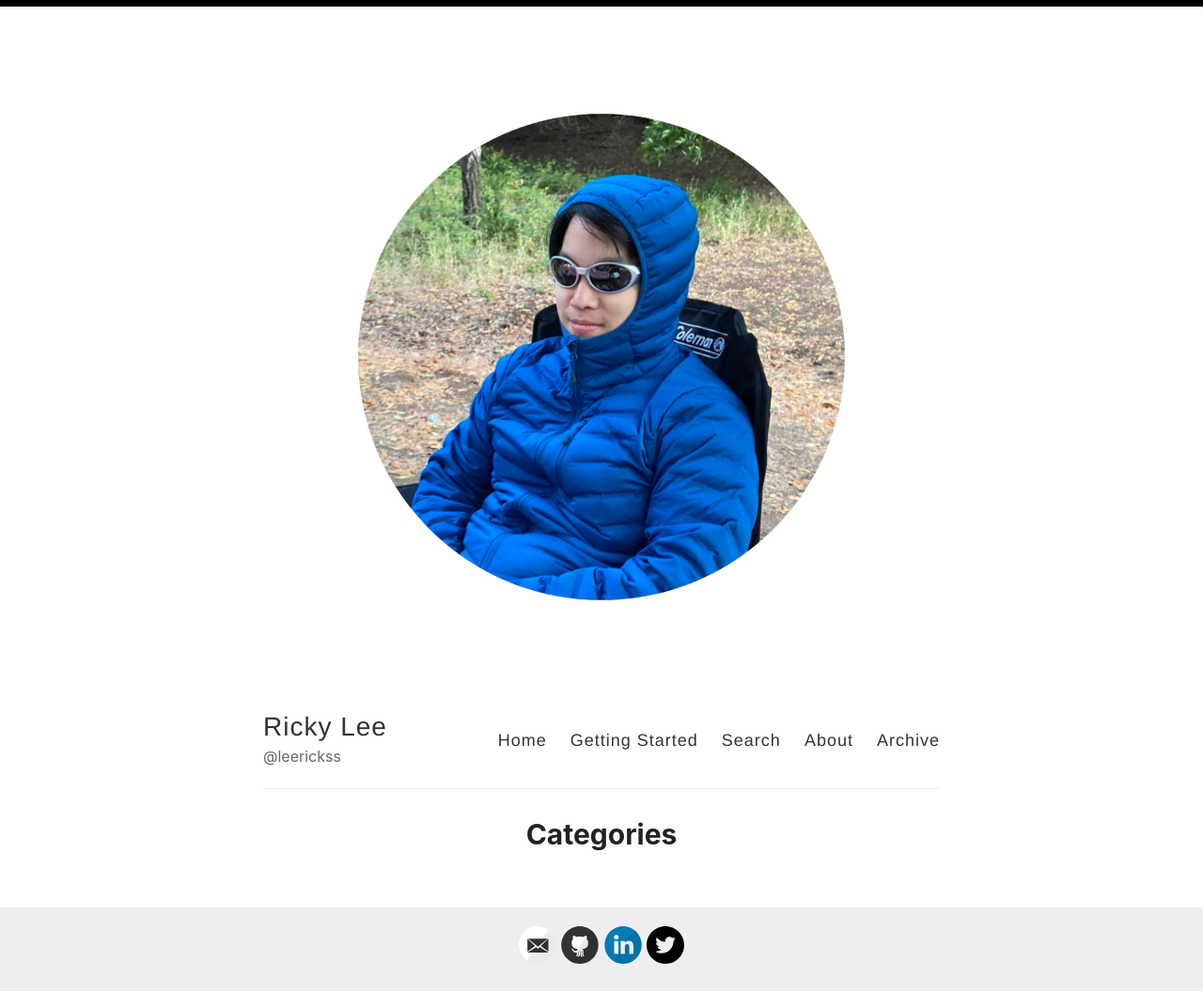
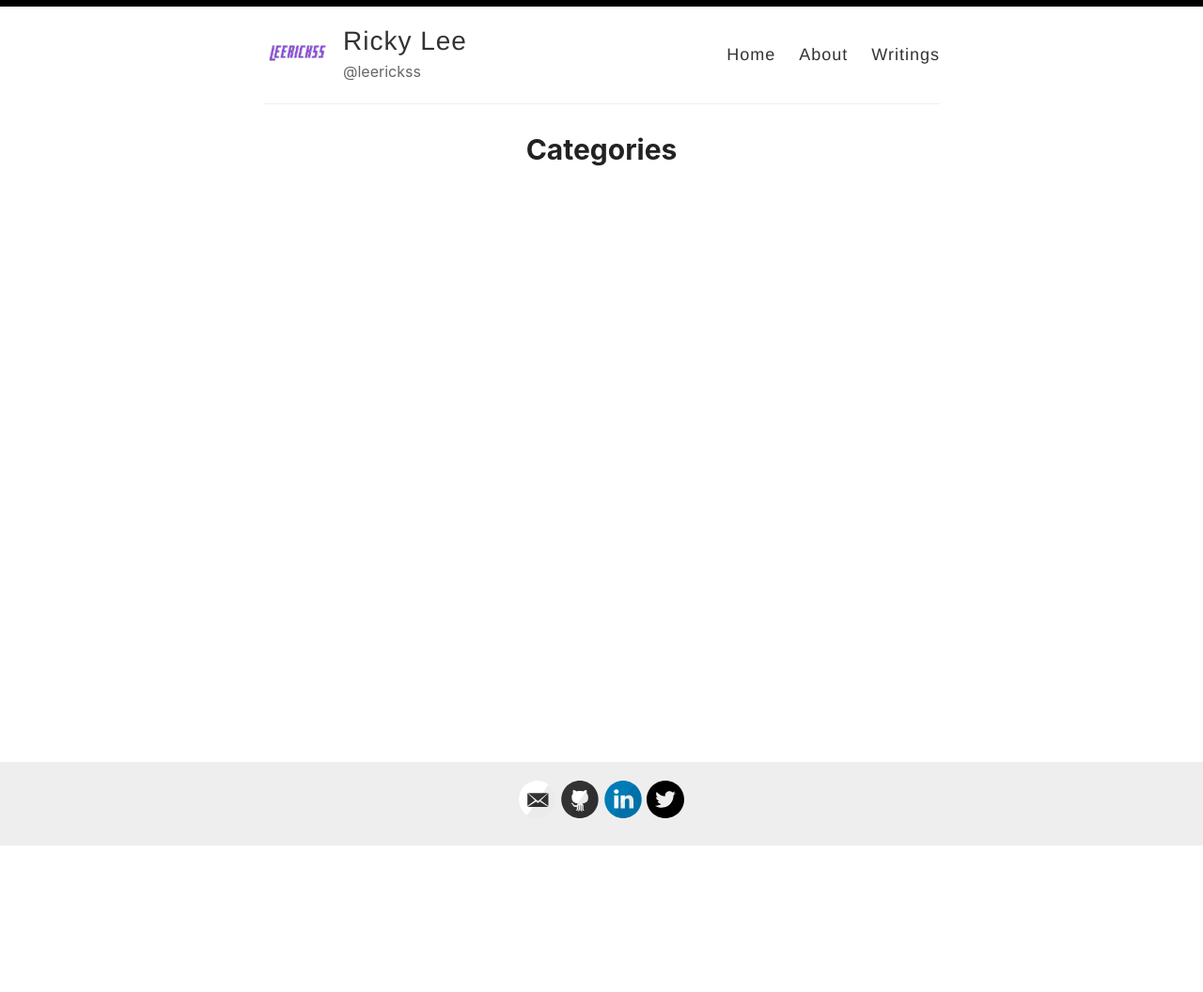
Before and after one commit to leerickss/leerickss.com, a Jekyll site: the page built from _pages/categories.md, in a window 1280 px wide. Shown: the whole page at 94% size. Built offline with Jekyll 4.4.1, drawn with Linux system fonts in a browser that asks for light colours; after the commit the page ends 901 px from its top, so only the background shows below that.

Commit message:
site avatar -> site logo

```diff
--- a/_layouts/default.html
+++ b/_layouts/default.html
@@ -20,7 +20,7 @@
       <div class="wrapper-masthead">
         <div class="container">
           <header class="masthead clearfix">
-            <a href="{{ site.baseurl }}/" class="site-avatar"><img src="{{ site.baseurl }}{{ site.avatar }}" alt="{{ site.title }}" /></a>
+            <a href="{{ site.baseurl }}/" class="site-logo"><img src="{{ site.baseurl }}{{ site.logo}}" alt="{{ site.title }}" /></a>
 
             <div class="site-info">
               <h1 class="site-name"><a href="{{ site.baseurl }}/">{{ site.name }}</a></h1>
@@ -30,10 +30,13 @@
             <nav>
               <!-- add pages here -->
               <a href="{{ site.baseurl }}/">Home</a>
-              <a href="{{ site.baseurl }}/getting-started">Getting Started</a>
-              <a href="{{ site.baseurl }}/search">Search</a>
               <a href="{{ site.baseurl }}/about">About</a>
-              <a href="{{ site.baseurl }}/archive">Archive</a>
+              <!-- <a href="{{ site.baseurl }}/">Reading</a> -->
+              <a href="{{ site.baseurl }}/writings">Writings</a>
+
+              <!-- <a href="{{ site.baseurl }}/getting-started">Getting Started</a> -->
+              <!-- <a href="{{ site.baseurl }}/search">Search</a> -->
+
             </nav>
           </header>
         </div>
```
